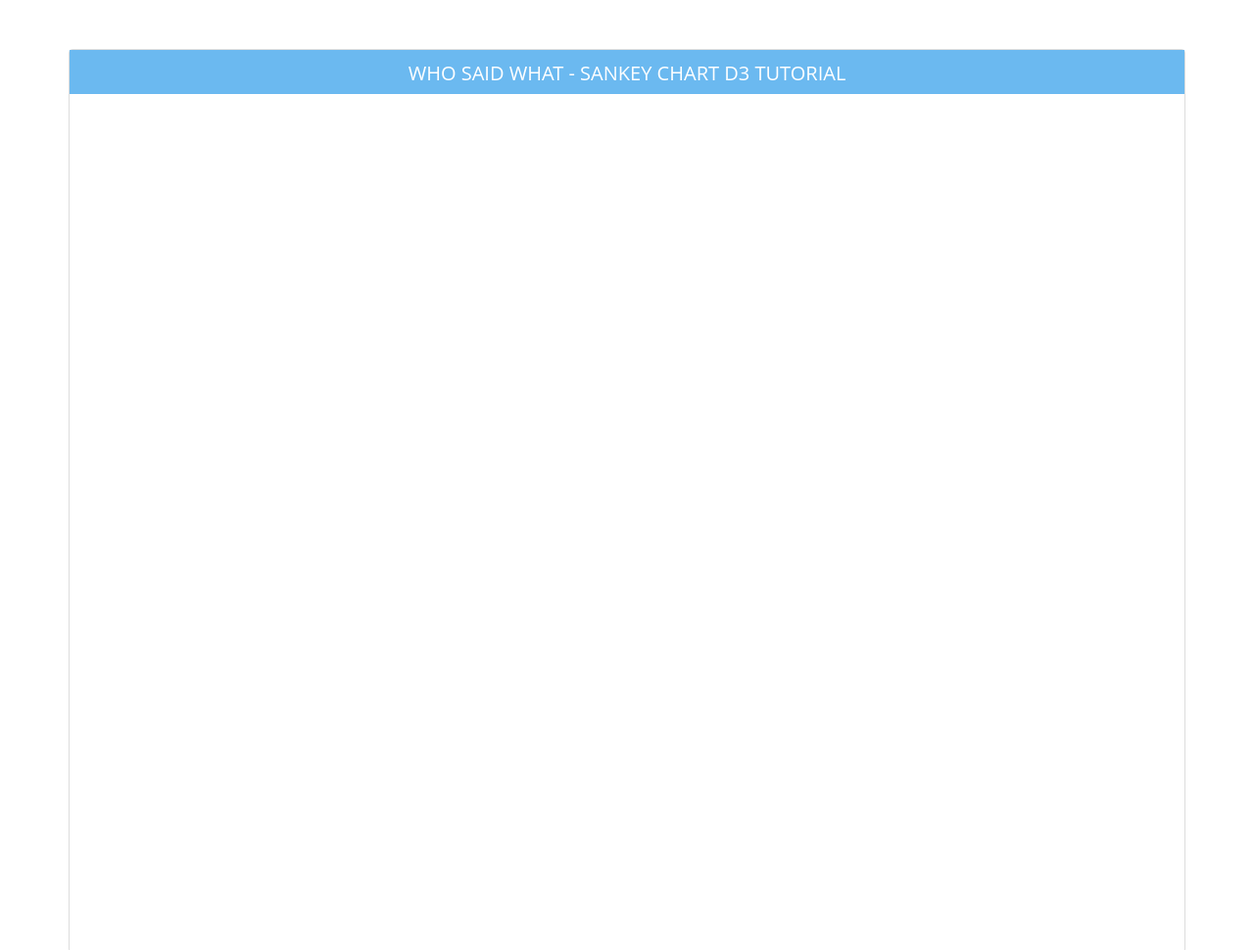
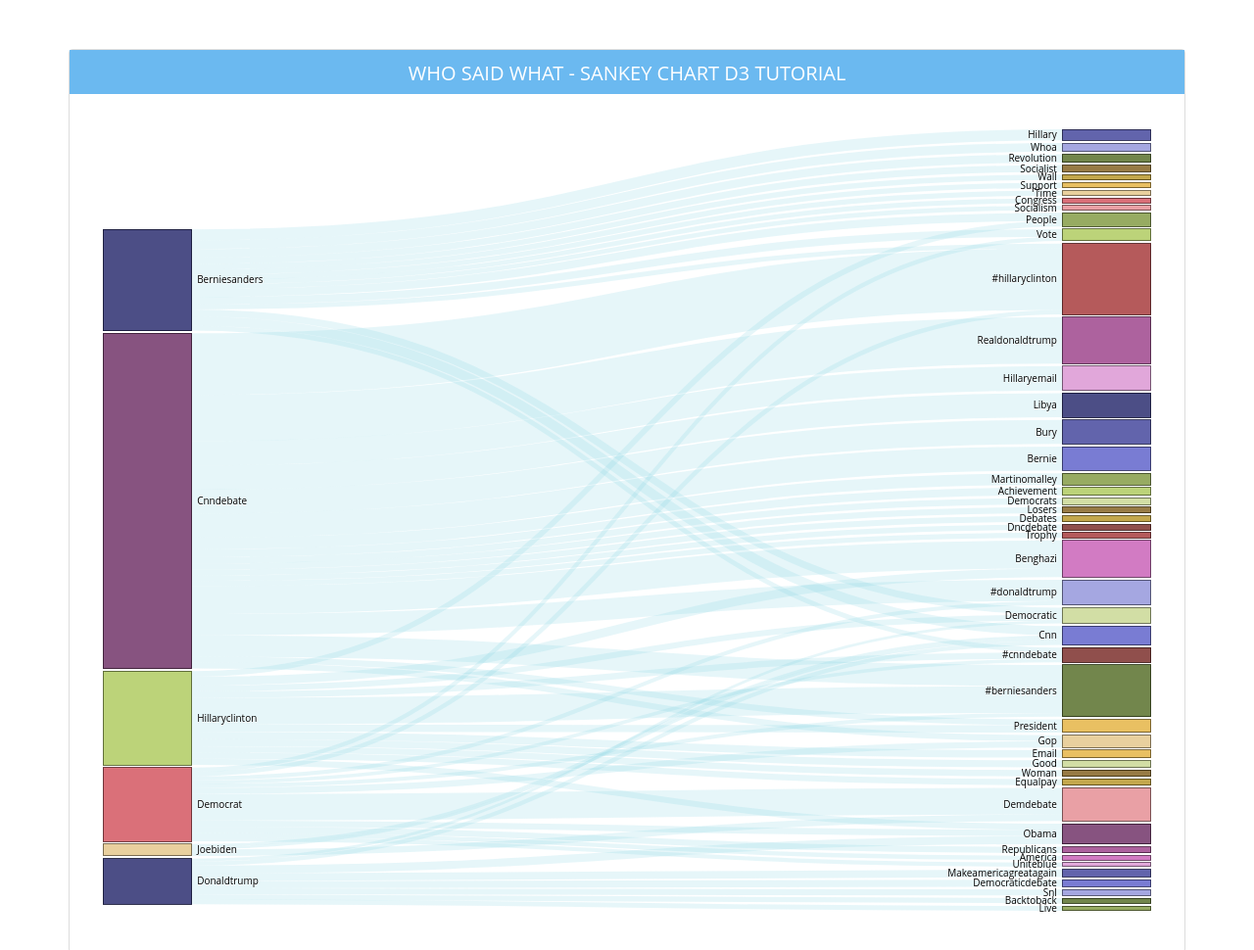
Before and after one commit to mohans-ca/Who-Said-What-Sankey, a plain HTML site: page Twitter_Data/index.html in a window 1280 px wide. Shown: the top 970 px of the page at 98% size. Drawn offline with Linux system fonts and the light colour scheme; no server answers.

Commit message:
file name changed

```diff
--- a/Twitter_Data/index.html
+++ b/Twitter_Data/index.html
@@ -73,7 +73,7 @@ var sankey = d3.sankey()
 var path = sankey.link();
 
 // load the data (using the timelyportfolio csv method)
-d3.csv("Data/depates.csv", function(error, data) {
+d3.csv("Data/sample.csv", function(error, data) {
 
   graph = {"nodes" : [], "links" : []};
 
```
